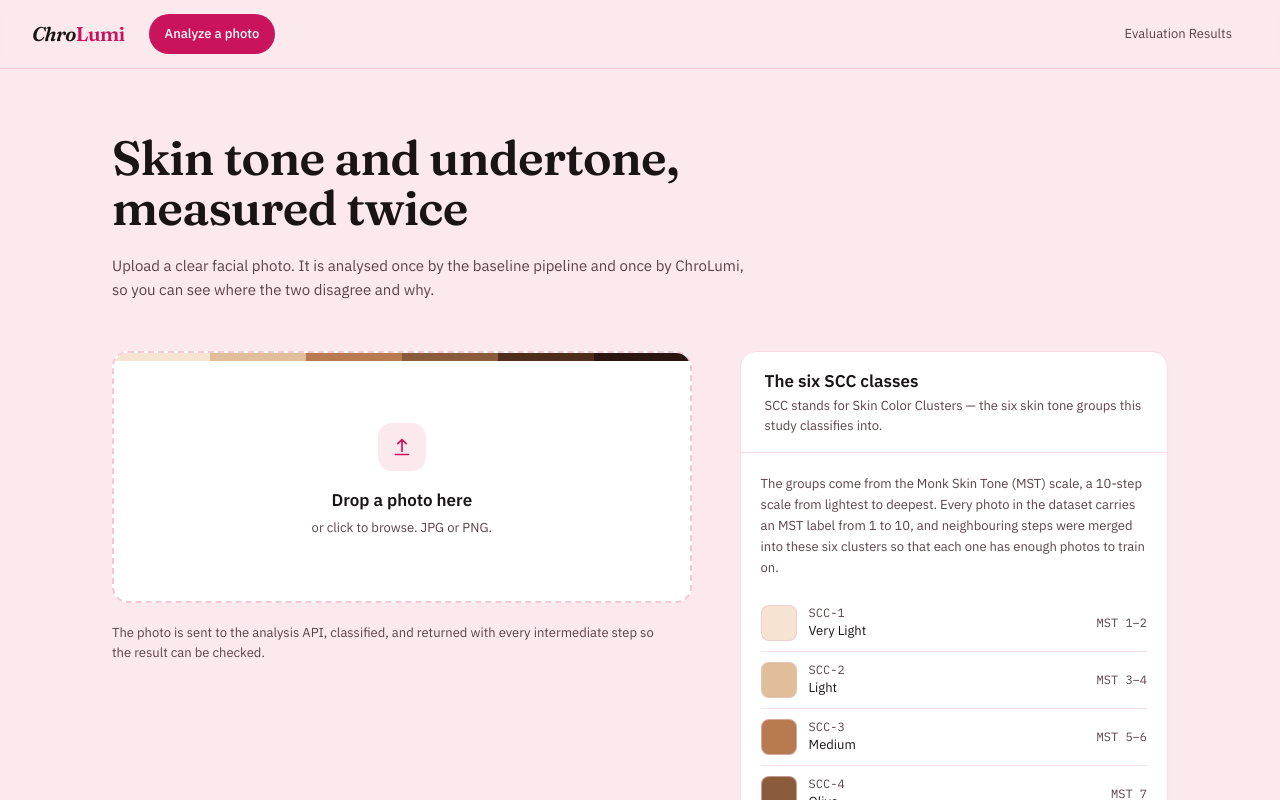
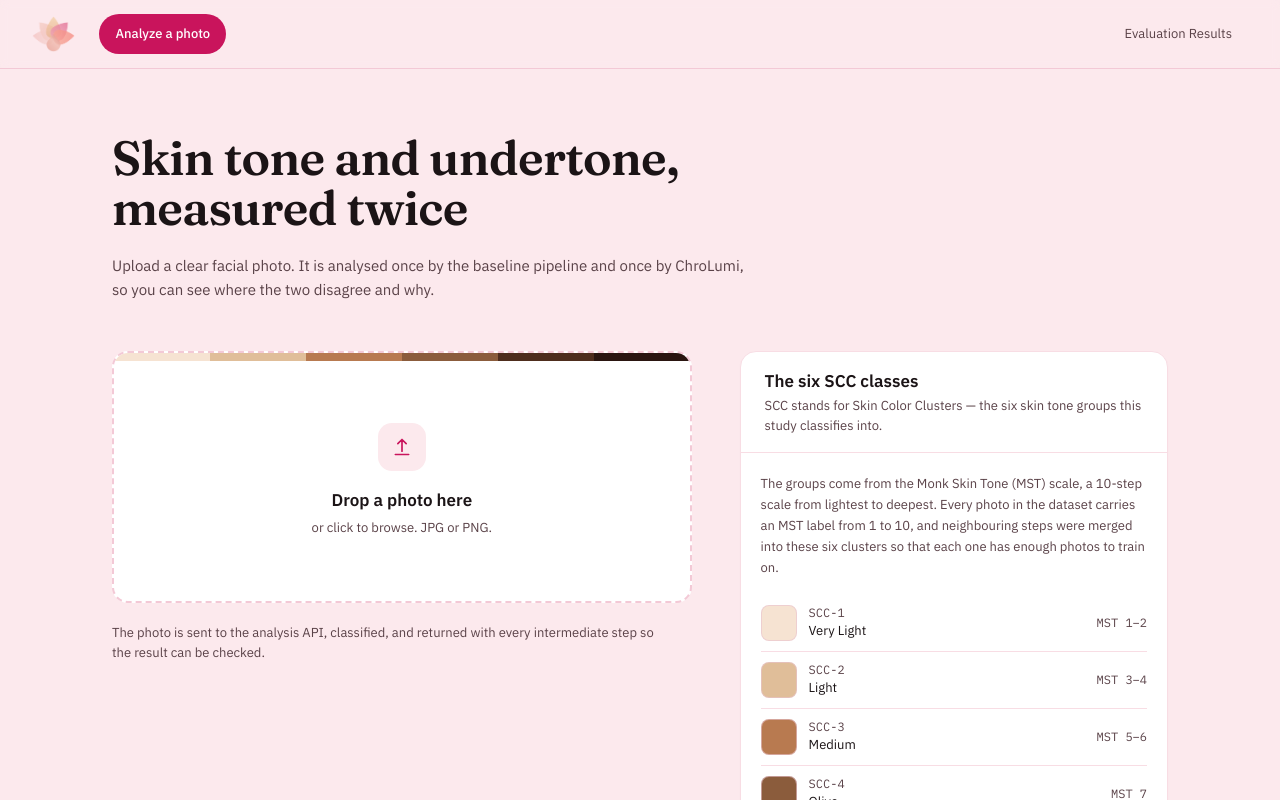
Before and after one commit to jen-0415/HueView-tool, a React (Vite) app in the folder frontend/: page /#analyze in a window 1280 px wide. Shown: the top 800 px of the page. Built offline with nearby package versions, Linux system fonts and the light colour scheme; no server answers.

Commit message:
Use the lotus mark in the header instead of the text logotype
The mark carries no wordmark, so the product name is in the alt text and
stays in the accessibility tree.

```diff
--- a/frontend/src/components/Header.jsx
+++ b/frontend/src/components/Header.jsx
@@ -3,11 +3,15 @@ import { TABS } from "../view";
 export default function Header({ tab, onTab }) {
   return (
     <header className="sticky top-0 z-20 bg-blush-soft/92 backdrop-blur-sm border-b border-line px-4 sm:px-8 py-3.5 flex items-center gap-x-6 gap-y-3 flex-wrap">
-      {/* The logotype. The two halves are the name, not a highlighted word. */}
-      <div className="font-display text-sub font-semibold tracking-tight">
-        <span className="italic text-ink">Chro</span>
-        <span className="text-accent">Lumi</span>
-      </div>
+      {/* The mark carries no wordmark, so the name lives in the alt text and
+          stays in the accessibility tree. */}
+      <img
+        src="/chrolumi.png"
+        alt="ChroLumi"
+        width="44"
+        height="36"
+        className="h-9 w-auto shrink-0"
+      />
 
       {onTab && (
         <nav className="flex flex-1 items-center gap-1" aria-label="Sections">
```
